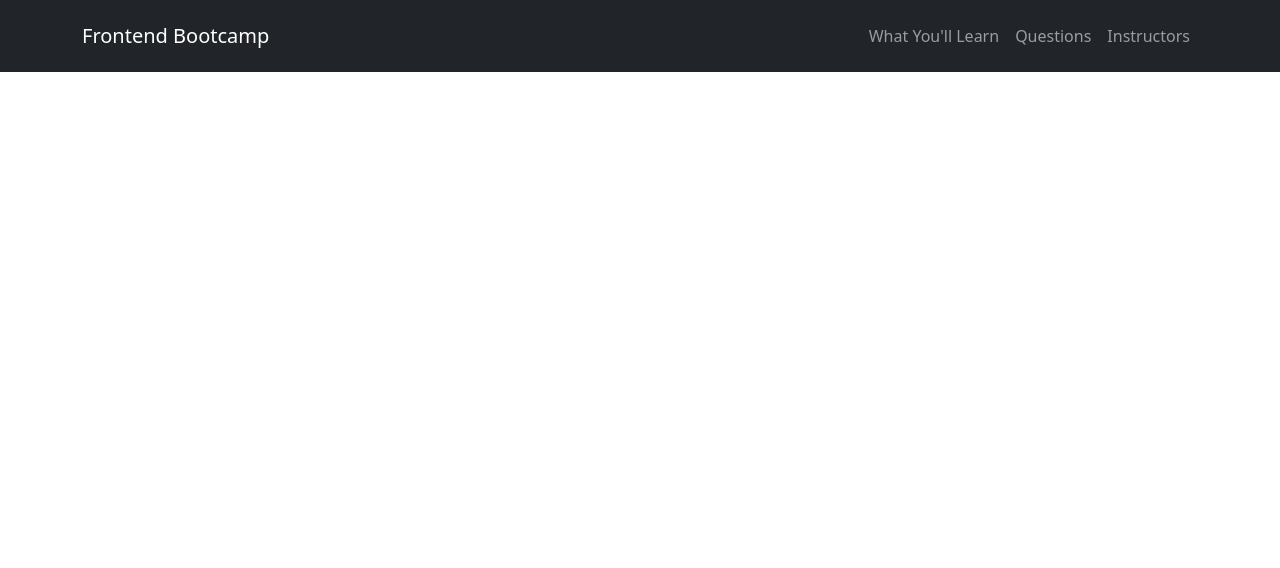
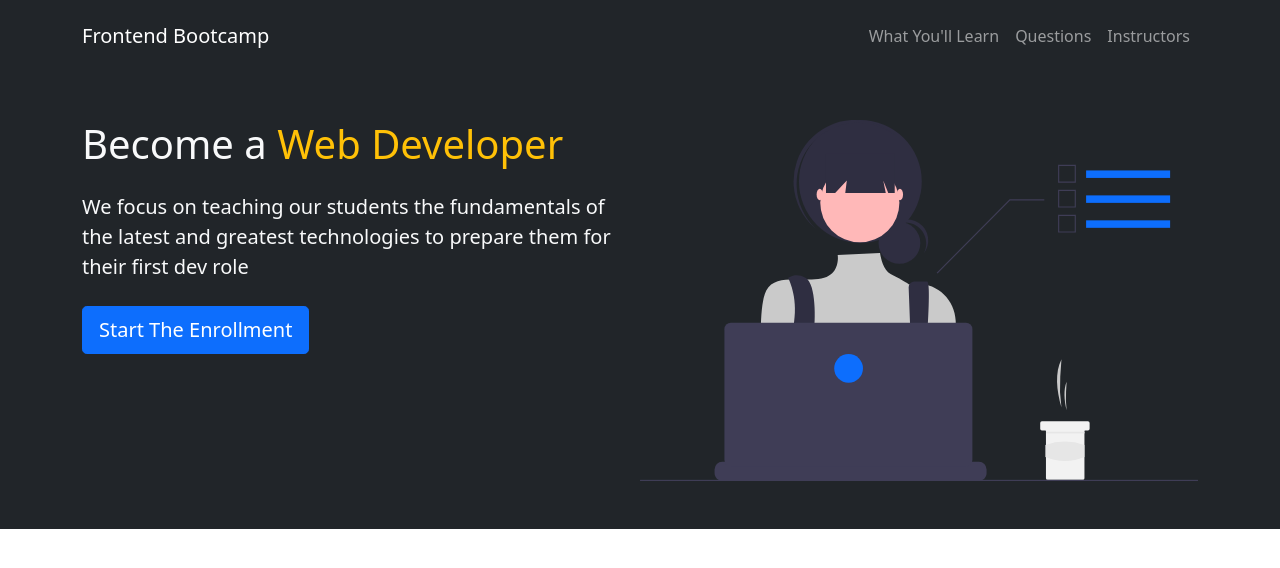
Before and after one commit to dvornicked/BS5FBC, a website: page index.html in a window 1280 px wide. Drawn offline with nearby package versions, Linux system fonts and the light colour scheme.

Commit message:
Showcase

```diff
--- a/index.html
+++ b/index.html
@@ -34,6 +34,18 @@
             </div>
         </div>
     </nav>
+    <section class="bg-dark text-light p-5 text-center text-sm-start">
+        <div class="container">
+            <div class="d-sm-flex aling-items-center justify-between">
+                <div>
+                    <h1>Become a <span class="text-warning">Web Developer</span></h1>
+                    <p class="lead my-4">We focus on teaching our students the fundamentals of the latest and greatest technologies to prepare them for their first dev role</p>
+                    <button class="btn btn-primary btn-lg">Start The Enrollment</button>
+                </div>
+                <img class="img-fluid w-50 d-none d-sm-block" src="img/showcase.svg" alt="">
+            </div>
+        </div>
+    </section>
     <script src="https://cdn.jsdelivr.net/npm/bootstrap@5.1.0/dist/js/bootstrap.bundle.min.js" integrity="sha384-U1DAWAznBHeqEIlVSCgzq+c9gqGAJn5c/t99JyeKa9xxaYpSvHU5awsuZVVFIhvj" crossorigin="anonymous"></script>
 </body>
 </html>
--- a/package.json
+++ b/package.json
@@ -9,7 +9,6 @@
   "author": "",
   "license": "ISC",
   "devDependencies": {
-    "browser-sync": "^2.27.5",
-    "svgo": "^2.5.0"
+    "browser-sync": "^2.27.5"
   }
 }
```
Also changed, not shown: 1 other file.
